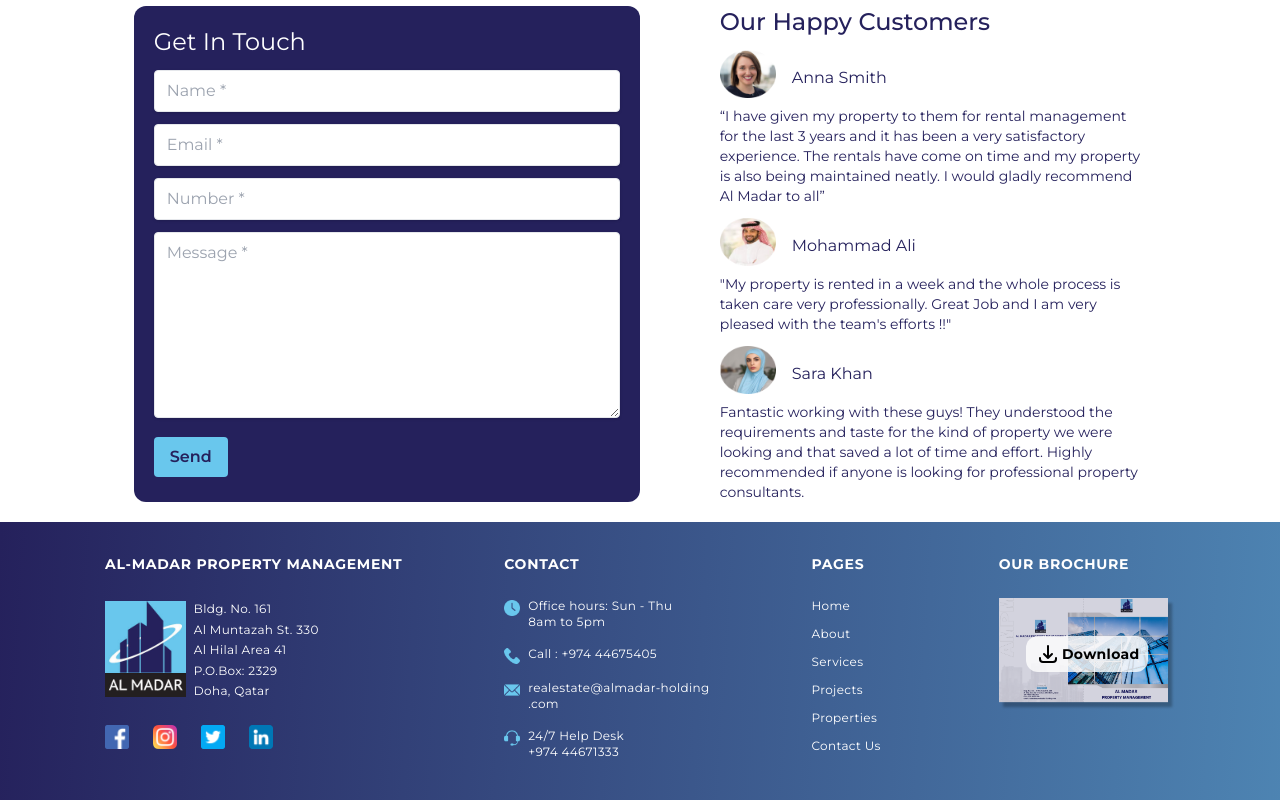
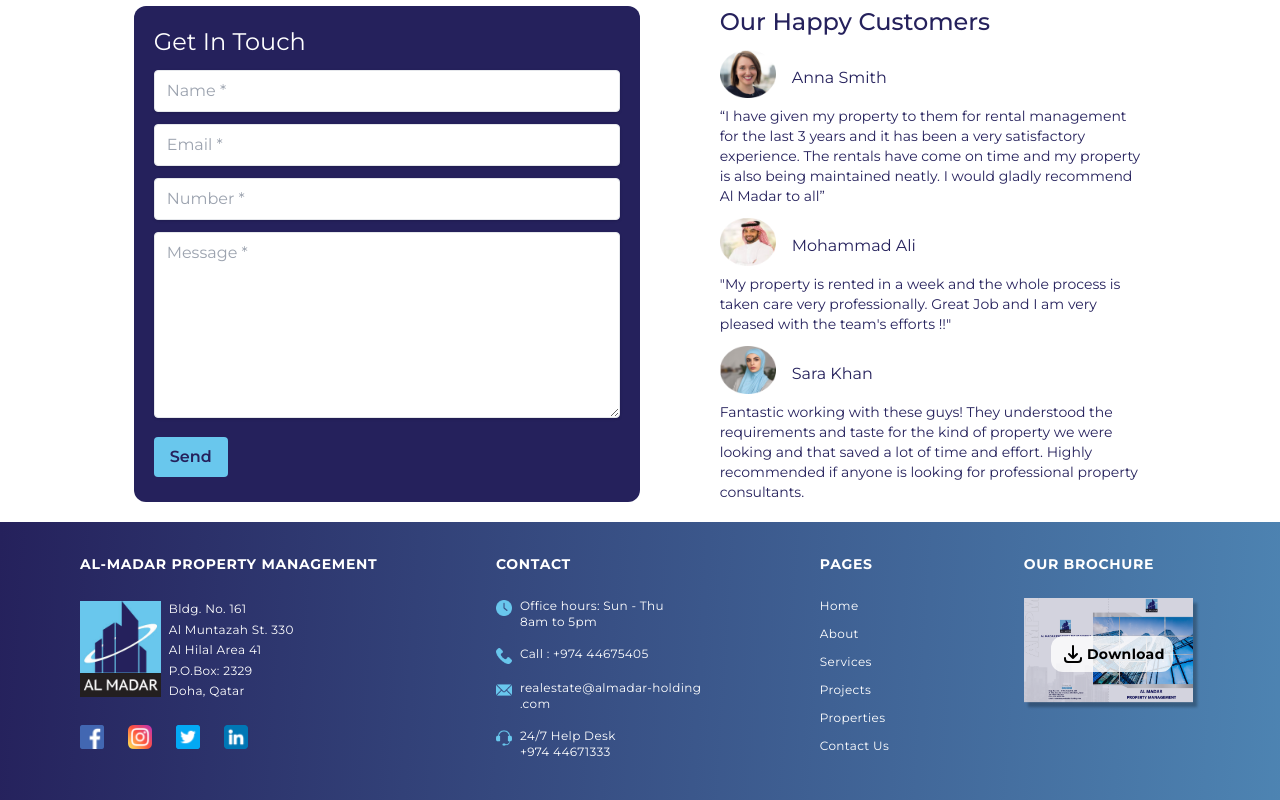
Before and after one commit to Sameekshaa999/AL-Madar-, a React (Create React App) app: page /contact in a window 1280 px wide. Shown: the part 1102-1902 px from the top of the page. Built offline with nearby package versions, Linux system fonts and the light colour scheme.

Commit message:
changed the max width from 1150px to 1200px

```diff
--- a/src/components/Footer.jsx
+++ b/src/components/Footer.jsx
@@ -16,7 +16,7 @@ const Footer = () => {
   return (
     <>
       <footer className="footer-gradient font-montserrat tracking-wide text-sm text-white">
-        <div className="grid md:flex grid-cols-1 sm:grid-cols-2 gap-y-4 sm:gap-y-8 sm:gap-x-4 sm:justify-items-center md:flex-row md:space-x-8 md:justify-between max-w-[1150px] mx-auto py-8 px-10">
+        <div className="grid md:flex grid-cols-1 sm:grid-cols-2 gap-y-4 sm:gap-y-8 sm:gap-x-4 sm:justify-items-center md:flex-row md:space-x-8 md:justify-between max-w-[1200px] mx-auto py-8 px-10">
           <div className="flex flex-col md:space-y-2">
             <span className="tracking-wider font-semibold sm:font-bold text-white uppercase">
               Al-Madar Property Management
```
